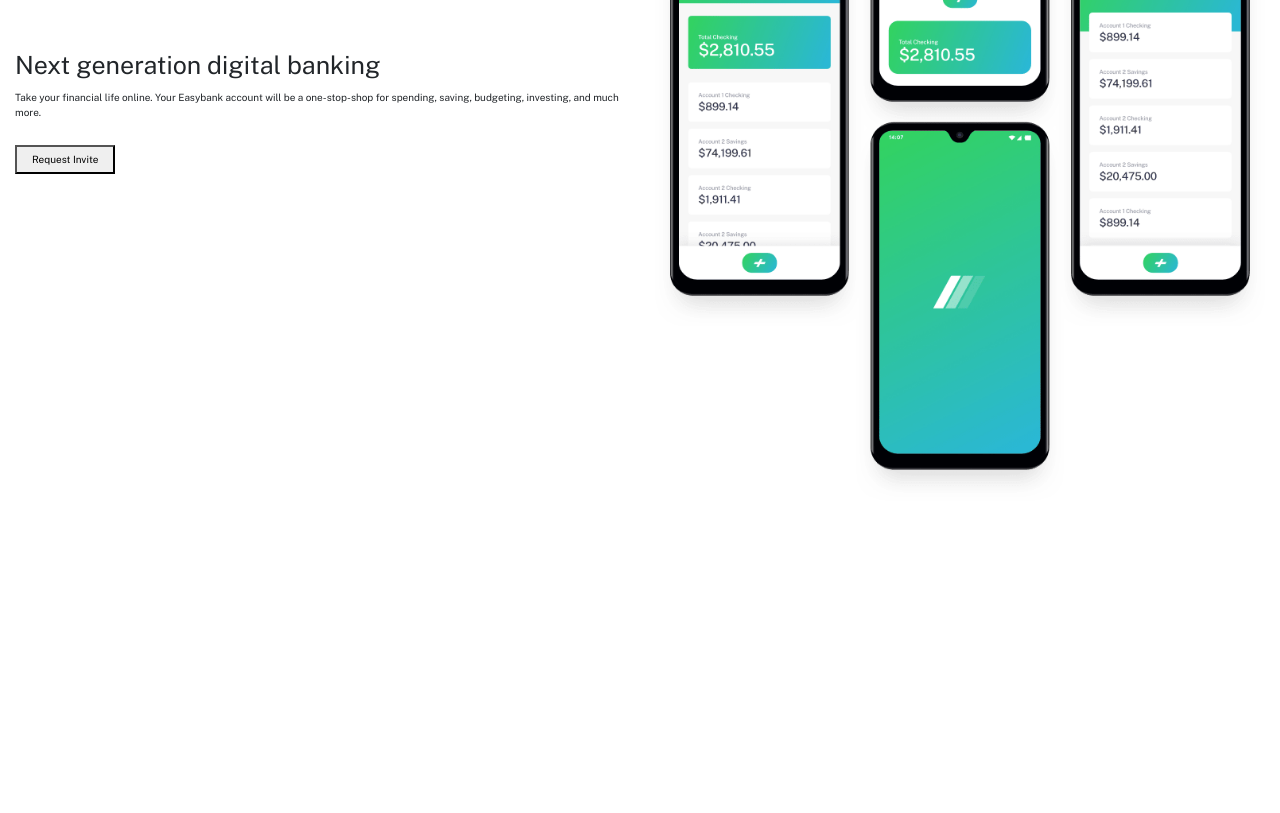
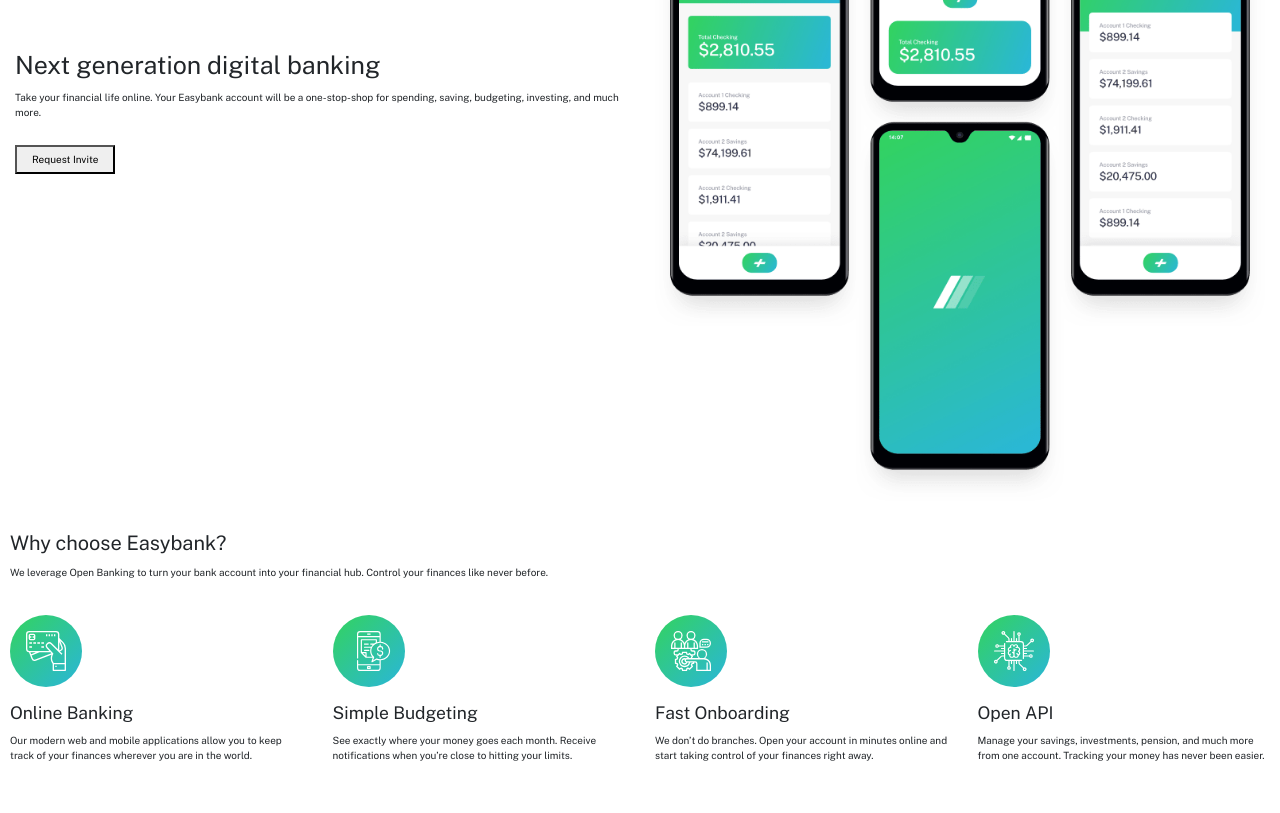
Before and after one commit to Riyiike/Easybank-Landing-page, a plain HTML site: page index.html in a window 1280 px wide. Shown: the part 356-1169 px from the top of the page. Before the commit the page ends 857 px from the top, so only its background shows below. Drawn offline with nearby package versions, Linux system fonts and the light colour scheme.

Commit message:
mainContent

```diff
--- a/index.html
+++ b/index.html
@@ -61,5 +61,42 @@
     </div>
   </div>
 </div>
+
+<!-- Main content section -->
+<div class="mainContent-bg">
+  <div class="mainContent-bg text-center text-md-left px-3 py-5 mx-auto">
+    <div>
+      <h2>Why choose Easybank?</h2>
+      <p class="my-3">We leverage Open Banking to turn your bank account into your financial hub. Control
+      your finances like never before.</p>
+    </div>
+    <div class="row">
+      <div class="my-3 col-md-6 col-lg-3">
+        <img src="images/icon-online.svg" alt="icon-online" class="my-4">
+        <h3>Online Banking</h3>
+        <p class="my-3">Our modern web and mobile applications allow you to keep track of your finances
+        wherever you are in the world.</p>
+      </div>
+      <div class="my-3 col-md-6 col-lg-3">
+        <img src="images/icon-budgeting.svg" alt="icon-budgeting" class="my-4">
+        <h3>Simple Budgeting</h3>
+        <p class="my-3">See exactly where your money goes each month. Receive notifications when you’re
+        close to hitting your limits.</p>
+      </div>
+      <div class="my-3 col-md-6 col-lg-3">
+        <img src="images/icon-onboarding.svg" alt="icon-onboarding" class="my-4">
+        <h3>Fast Onboarding</h3>
+        <p class="my-3">We don’t do branches. Open your account in minutes online and start taking control
+        of your finances right away.</p>
+      </div>
+      <div class="my-3 col-md-6 col-lg-3">
+        <img src="images/icon-api.svg" alt="icon-api" class="my-4">
+        <h3>Open API</h3>
+        <p class="my-3">Manage your savings, investments, pension, and much more from one account. Tracking
+        your money has never been easier.</p>
+      </div>
+    </div>
+  </div>
+</div>
   </body>
 </html>
```
